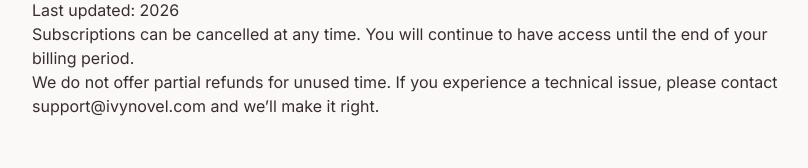
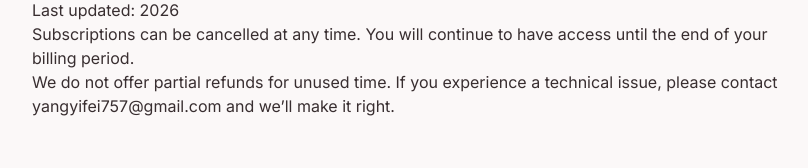
Before and after one commit to yangyifei757-dotcom/mystorysite, a Next.js app: page /refund-policy in a window 1280 px wide. Shown: the part 130-298 px from the top of the page, without its empty margins (224-1032 px from the left). Built offline with nearby package versions, Linux system fonts and the light colour scheme; a web font is replaced by a local one.

Commit message:
Update page.tsx

```diff
--- a/app/refund-policy/page.tsx
+++ b/app/refund-policy/page.tsx
@@ -5,7 +5,7 @@ export default function RefundPolicyPage() {
         <h1 className="text-2xl font-serif text-primary">Refund Policy</h1>
         <p>Last updated: {new Date().getFullYear()}</p>
         <p>Subscriptions can be cancelled at any time. You will continue to have access until the end of your billing period.</p>
-        <p>We do not offer partial refunds for unused time. If you experience a technical issue, please contact support@ivynovel.com and we’ll make it right.</p>
+        <p>We do not offer partial refunds for unused time. If you experience a technical issue, please contact yangyifei757@gmail.com and we’ll make it right.</p>
       </div>
     </main>
   )
```
